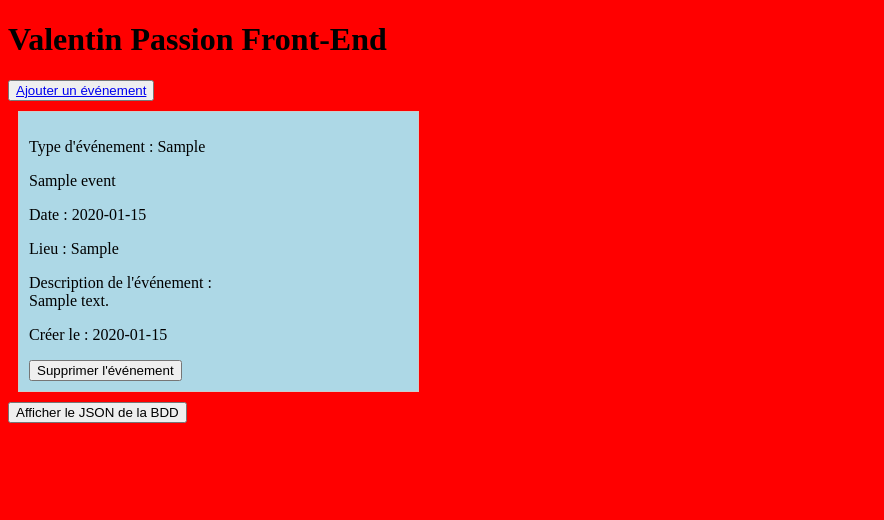
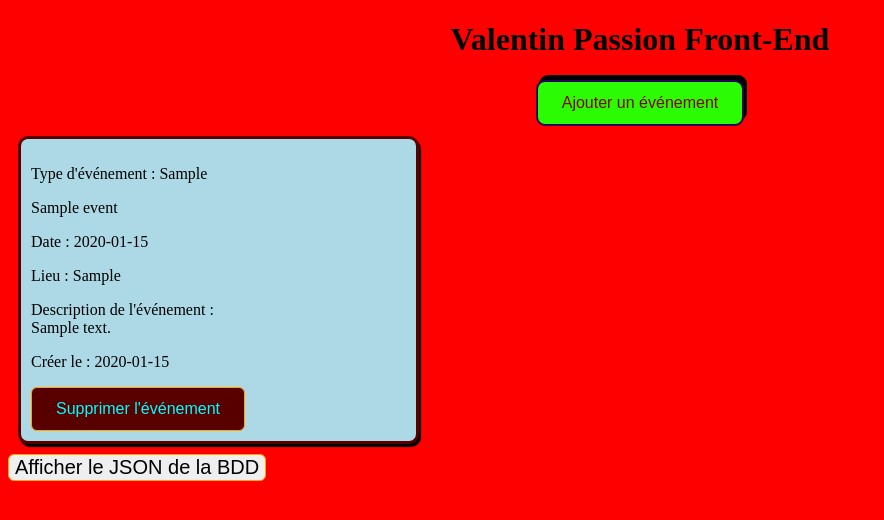
Before and after one commit to Draiphis/Python-Eval-Flask, a Flask app: page / in a window 1280 px wide. Shown: the top 520 px of the page, without its empty margins (0-884 px from the left). Run offline with Flask 3, Linux system fonts and the light colour scheme; tables that the repository leaves empty hold one stand-in row (values such as "Sample post"); parts of the project's set-up code (start-up, migrations or seed data) failed here and were passed over.

Commit message:
amélioration de l'expérience utilisateur

```diff
--- a/static/style.css
+++ b/static/style.css
@@ -12,3 +12,112 @@
 body{
     background-color: red;
 }
+
+h1{
+    text-align: center;
+    font-family:cloister-black ;
+}
+
+.card{
+    border: solid 3px #580000;
+    border-radius: 10px;
+    box-shadow: black 2px 3px 1px;
+}
+.card:hover{
+    transform: scale(1.02);
+}
+
+button{
+    border-radius: 6px;
+    border: 1px orange solid;
+    font-size: 20px;
+}
+
+#del{
+    padding: 12px 24px;
+    font-size: 16px;
+    cursor: pointer;
+    display: inline-block;
+    background-color: #580000;
+    color: aqua;
+}
+#del:hover{
+    animation: wiggle 0.6s ease-in-out;
+    filter: hue-rotate(270deg);
+
+}
+@keyframes wiggle {
+  0% {
+    transform: rotate(0deg);
+  }
+  25% {
+    transform: rotate(15deg);
+  }
+  50% {
+    transform: rotate(-15deg);
+  }
+  75% {
+    transform: rotate(10deg);
+  }
+  100% {
+    transform: rotate(0deg);
+  }
+
+}
+
+.add{
+    display: flex;
+    justify-content: center;
+}
+
+
+#add{
+    padding: 12px 24px;
+    font-size: 16px;
+    cursor: pointer;
+    display: inline-block;
+    background-color: #2cfc03;
+    color: rgb(132, 5, 5);
+    border: #25005d 2px solid;
+    border-radius: 9px;
+    box-shadow: black 3px -5px 0px ;
+}
+
+
+#add:hover{
+    animation: boogie 1.5s ease-in-out;
+}
+@keyframes boogie {
+     0% {
+    transform: scale(1.2);
+    background-color: #580000;
+    color: #2cfc03;
+  }
+  20% {
+    transform: scale(0.7);
+
+
+  }
+  40% {
+    transform: scale(1.3);
+
+
+  }
+  60% {
+    transform: scale(0.6);
+
+
+  }
+  80% {
+    transform: scale(1.4);
+
+
+  }
+
+  100% {
+    transform: scale(1);
+
+  }
+
+
+}
--- a/templates/index.html
+++ b/templates/index.html
@@ -1,6 +1,8 @@
 {% extends "base.html" %}
 {% block content %}
-    <button><a href="{{ url_for('form') }}">Ajouter un événement</a></button>
+    <div class="add">
+        <a href="{{ url_for('form') }}"><button id="add">Ajouter un événement</button></a>
+    </div>
     <div class="grid">
             {% for entry in entries %}
             <div class="card">
@@ -10,14 +12,14 @@
                 <p>Lieu : {{entry.event_place}}</p>
                 <p>Description de l'événement : <br> {{entry.description}}</p>
                 <p>Créer le : {{entry.event_proposed_date}}</p>
-                <a href="{{ url_for('delete_event', event_id=entry.id) }}"><button id="del" name="del">Supprimer l'événement</button></a>
+                <a class ="del" href="{{ url_for('delete_event', event_id=entry.id) }}"><button id="del" name="del">Supprimer l'événement</button></a>
             </div>
 
             {% endfor %}
 
     </div>
 
-    <div>
+    <div class="json">
         <a href="{{ url_for('print_events') }}"><button id="print" name="print">Afficher le JSON de la BDD</button></a>
 
     </div>
```
